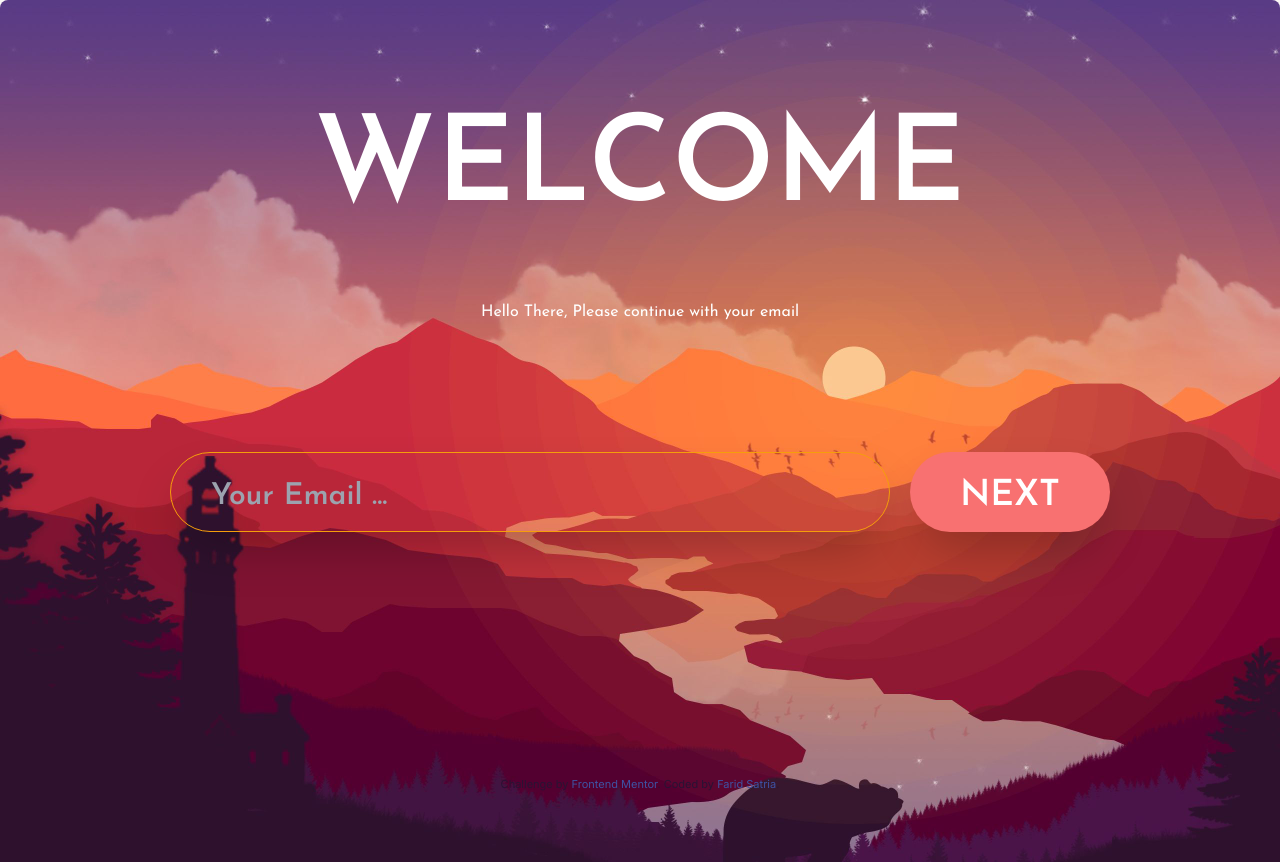
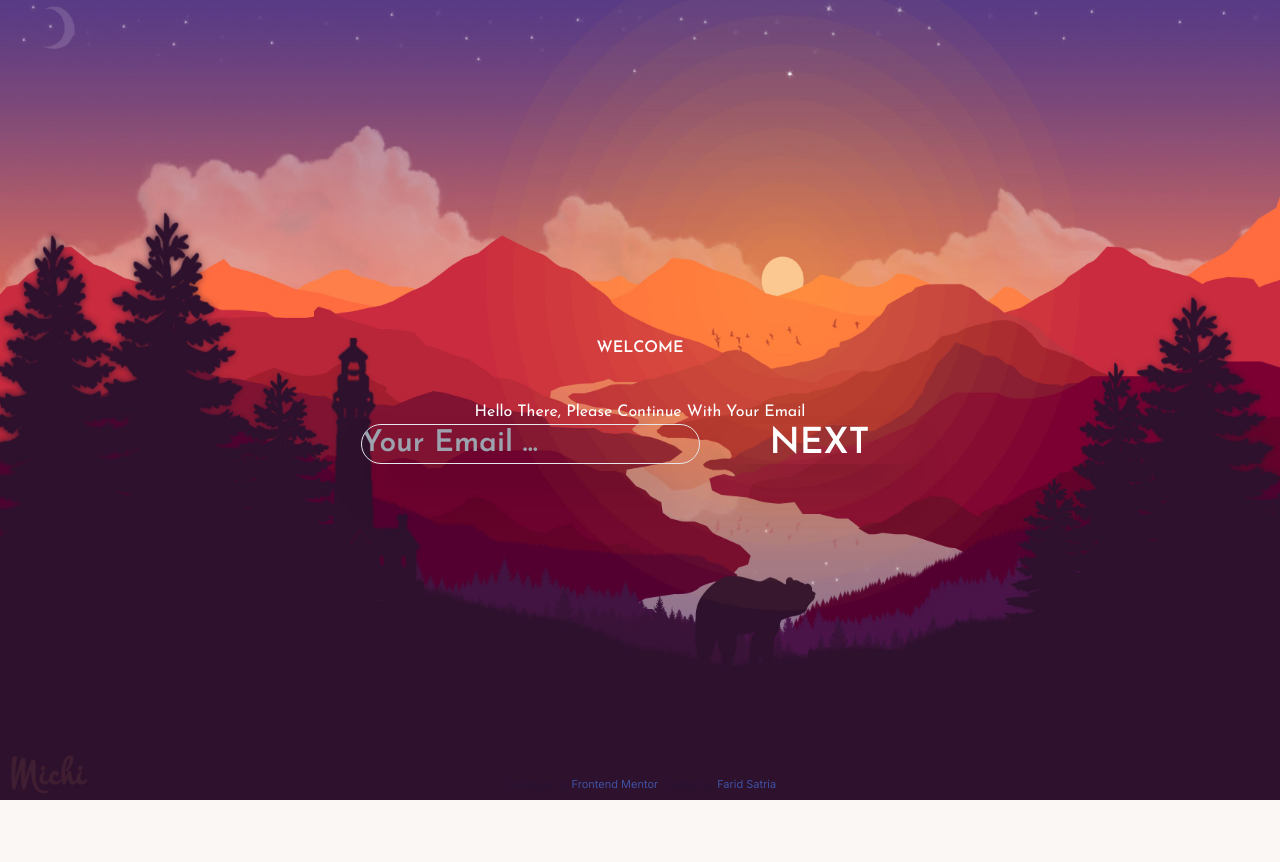
Before and after one commit to farids13/frontend-mentor, a Next.js app: page / in a window 1280 px wide. Shown: the top 862 px of the page. After the commit the page ends 800 px from the top, so only its background shows below. Built offline with nearby package versions, Linux system fonts and the light colour scheme; no server answers.

Commit message:
Make Sign In and Sign Out Next JS With Prisma

```diff
--- a/app/page.tsx
+++ b/app/page.tsx
@@ -1,36 +1,14 @@
-"use client"
-import Image from 'next/image'
+import HomePage from '@/component/homePage'
+import { authConfig } from '@/lib/auth'
+import { getServerSession } from 'next-auth'
+import React from 'react'
 
-import React, { useState } from 'react';
-import heroImg from "@/public/bg-hero.jpg";
-import ValidationUtil from  '@/utils/ValidationUtil';
-
-function Home() {
-
-  const [validEmail, setValidEmail] = useState<Boolean>(false);
-  const [email, setEmail] = useState<string>("");
-
-  function submit(e:any){
-    e.preventDefault();
-
-    !ValidationUtil.validateEmail(email)? setValidEmail(true) : setValidEmail(false);
-
-  }
+const Home = async () => {
+  const session = await getServerSession(authConfig);
 
   return (
-    <div className={`font-josefin min-h-screen justify-center flex items-center `}>
-        <Image src={heroImg} alt='Hero Image' className='h-screen w-screen absolute object-cover blur-md'/>
-        <main className={`relative flex flex-col justify-start items-center rounded-lg h-[1080px] w-[1920px] text-white bg-[url('/bg-hero.jpg')] bg-center bg-no-repeat bg-cover`}>
-          <h1 className={`mt-20 text-[120px] font-bold`}>WELCOME</h1>
-          <p className='mt-10'>Hello There, Please continue with your email </p>
-          <form className='mt-32 flex gap-5' onSubmit={(e) => submit(e)}>
-            <input onChange={(e) => setEmail(e.target.value)} value={email} className={`${validEmail ? "border-yellow-500 border-4 placeholder-yellow-500" : "border-amber-500 border"} w-[720px] shadow-2xl h-[80px] font-bold text-3xl pt-2 text-white indent-10 bg-transparent rounded-full`} placeholder={validEmail ? "example@gmail.com" : "Your Email ..."} type="text" />
-            <button className='hover:bg-black hover:text-white rounded-full shadow-2xl w-[200px] font-bold text-4xl uppercase pt-2 h-full bg-red-400 ' >next</button>
-          </form>
-          <p className={`${validEmail ? "" : "hidden"} mr-[600px] mt-8 text-yellow-400 shadow-lg `}> !!! Please Input Valid Email Format</p>
-        </main>
-      </div>
+    <HomePage email = {session?.user?.email}/>
   )
 }
 
-export default Home;
+export default Home
--- /dev/null
+++ b/component/homePage.tsx
@@ -0,0 +1,61 @@
+"use client"
+import Image from 'next/image'
+
+import React, { useEffect, useState } from 'react';
+import heroImg from "@/public/bg-hero.jpg";
+import ValidationUtil from  '@/utils/ValidationUtil';
+import { signIn, signOut } from 'next-auth/react';
+import { useRouter } from 'next/navigation';
+
+function HomePage(props:any) {
+
+  const [validEmail, setValidEmail] = useState<Boolean>(false);
+  const [email, setEmail] = useState<string>("");
+  const route = useRouter();
+  const userEmail = props ? props.email : false;
+
+  useEffect(()=>{
+    userEmail ? setEmail(userEmail) : setEmail("");
+  }, []);
+
+  async function submit(e:any){
+    e.preventDefault();
+    !ValidationUtil.validateEmail(email)? setValidEmail(true) : setValidEmail(false);
+
+    const signInResponse = await signIn("credentials", {
+        email: email,
+        password: "guest",
+        redirect: false,
+      });
+
+      if (signInResponse && !signInResponse.error) {
+          console.log("Ini Harusnya masuk");
+          route.push("/ping");
+      } else {
+        console.log("Error: ", signInResponse);
+        route.push("/");
+      }
+  }
+
+  return (
+    <div className={`font-josefin min-h-screen justify-center flex items-center `}>
+        <Image src={heroImg} alt='Hero Image' className='h-screen w-screen absolute object-cover blur-md'/>
+        <main className={`relative flex flex-col justify-start items-center rounded-lg h-[1080px] w-[1920px] text-white bg-[url('/bg-hero.jpg')] bg-center bg-no-repeat bg-cover`}>
+          <h1 className={`mt-20 text-[120px] font-bold`}>WELCOME</h1>
+          <p className='mt-10'>{userEmail ? "Hello " + userEmail + " welcome back" : "Hello There, Please Continue With Your Email"}</p>
+          <form className='mt-32 flex gap-5' onSubmit={(e) => submit(e)}>
+            <input onChange={(e) => setEmail(e.target.value)} value={email} className={`${validEmail ? "border-yellow-500 border-4 placeholder-yellow-500" : "border-amber-500 border"} w-[720px] shadow-2xl h-[80px] font-bold text-3xl pt-2 text-white indent-10 bg-transparent rounded-full`} placeholder={validEmail ? "example@gmail.com" : "Your Email ..."} type= "email" />
+            <button onClick={e => {
+                if(userEmail){
+                    e.preventDefault();
+                    signOut();
+                }
+            }} className='hover:bg-black hover:text-white rounded-full shadow-2xl w-[200px] font-bold text-4xl uppercase pt-2 h-full bg-red-400 ' >{userEmail ? "out" : "next"}</button>
+          </form>
+          <p className={`${validEmail ? "" : "hidden"} mr-[600px] mt-8 text-yellow-400 shadow-lg `}> !!! Please Input Valid Email Format</p>
+        </main>
+      </div>
+  )
+}
+
+export default HomePage;
--- a/lib/auth.ts
+++ b/lib/auth.ts
@@ -1,6 +1,9 @@
+import { PrismaClient } from "@prisma/client";
 import { NextAuthOptions } from "next-auth";
 
 import CredentialsProvider from "next-auth/providers/credentials";
+
+const prisma = new PrismaClient();
 
 export const authConfig : NextAuthOptions = {
     session : {
@@ -33,10 +36,23 @@
                 if(!credentials || !credentials.email || !credentials.password)
                     return null;
 
-                const user = { id: "1", name: "Farid Satria", email: "faridsatria24@gmail.com" }
+                const user = await prisma.user.findFirst({
+                    where: {
+                        email
+                    }
+                });
 
-                if(credentials.email === user.email)
+                if(credentials?.email === user?.email)
                     return user;
+                else{
+                    const createUser = await prisma.user.create({
+                        data: {
+                            email,
+                            password,
+                        }
+                    });
+                    return createUser;
+                }
 
                 return null;
             },
```
Also changed, not shown: app/api/user/route.ts (added), 1 other file (tests, documents, lock files or other folders).
